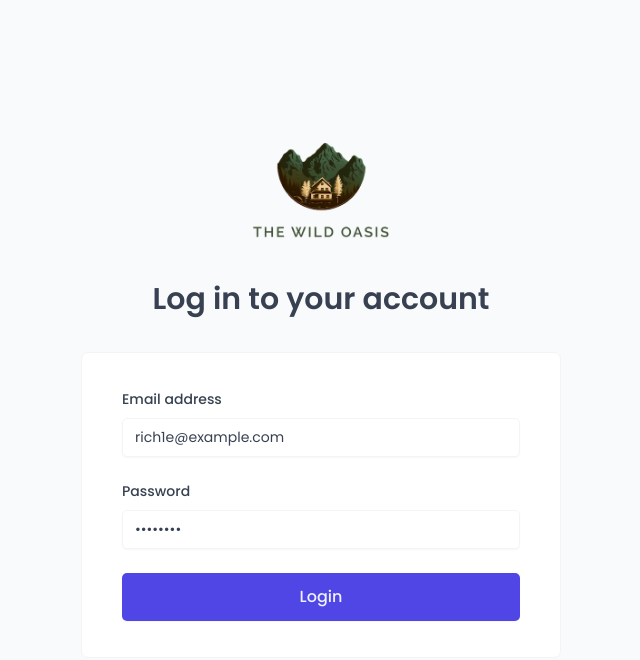
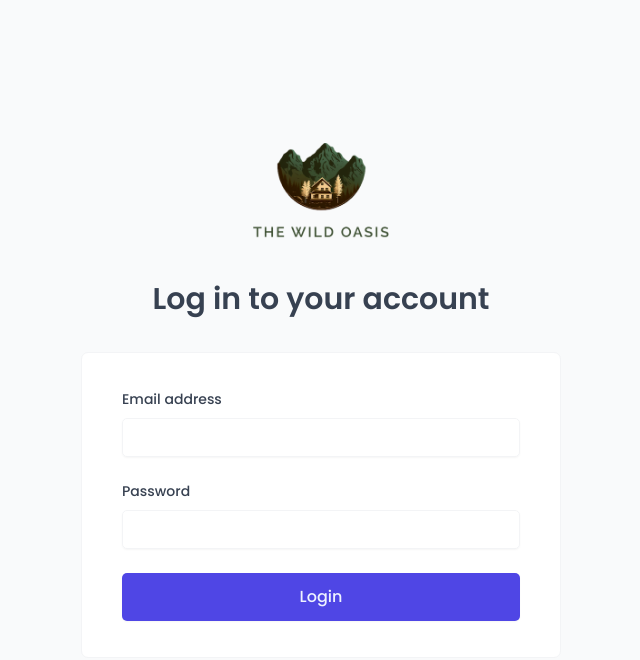
Before and after one commit to rich1eo/the-wild-oasis, a React (Vite) app: page /login in a window 1280 px wide. Shown: the top 660 px of the page, without its empty margins (319-959 px from the left). Built offline with nearby package versions, Linux system fonts and the light colour scheme; a web font is replaced by a local one.

Commit message:
Delete Login Info

```diff
--- a/src/features/authentication/LoginForm.tsx
+++ b/src/features/authentication/LoginForm.tsx
@@ -8,8 +8,8 @@ import { useLogin } from './useLogin';
 import SpinnerMini from '../../ui/SpinnerMini';
 
 function LoginForm() {
-  const [email, setEmail] = useState('rich1e@example.com');
-  const [password, setPassword] = useState('pass1907');
+  const [email, setEmail] = useState('');
+  const [password, setPassword] = useState('');
 
   const { login, isLoading } = useLogin();
 
```
